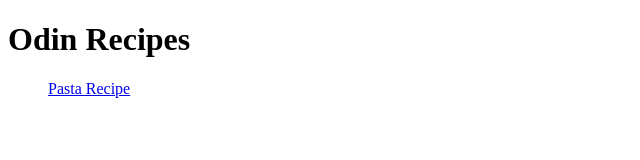
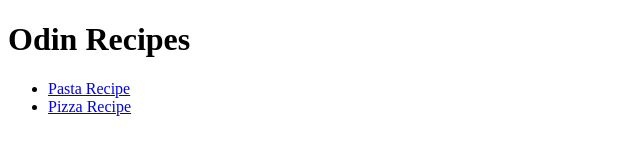
Before and after one commit to mostafaessam007/odin-recipes, a plain HTML site: page index.html in a window 1280 px wide. Shown: the whole page, without its empty margins (0-640 px from the left). Drawn offline with Linux system fonts and the light colour scheme.

Commit message:
Put all recipes in unorderd list

```diff
--- a/index.html
+++ b/index.html
@@ -10,7 +10,9 @@
 <H1>Odin Recipes</H1>
 
 <ul>
-<a href="recipes/Pasta.html">Pasta Recipe</a>
+
+<li>  <a href="recipes/Pasta.html">Pasta Recipe</a> </li>
+<li>       <a href="recipes/Pizza.html">Pizza Recipe</a>     </li>
 
 </ul>
 
```
